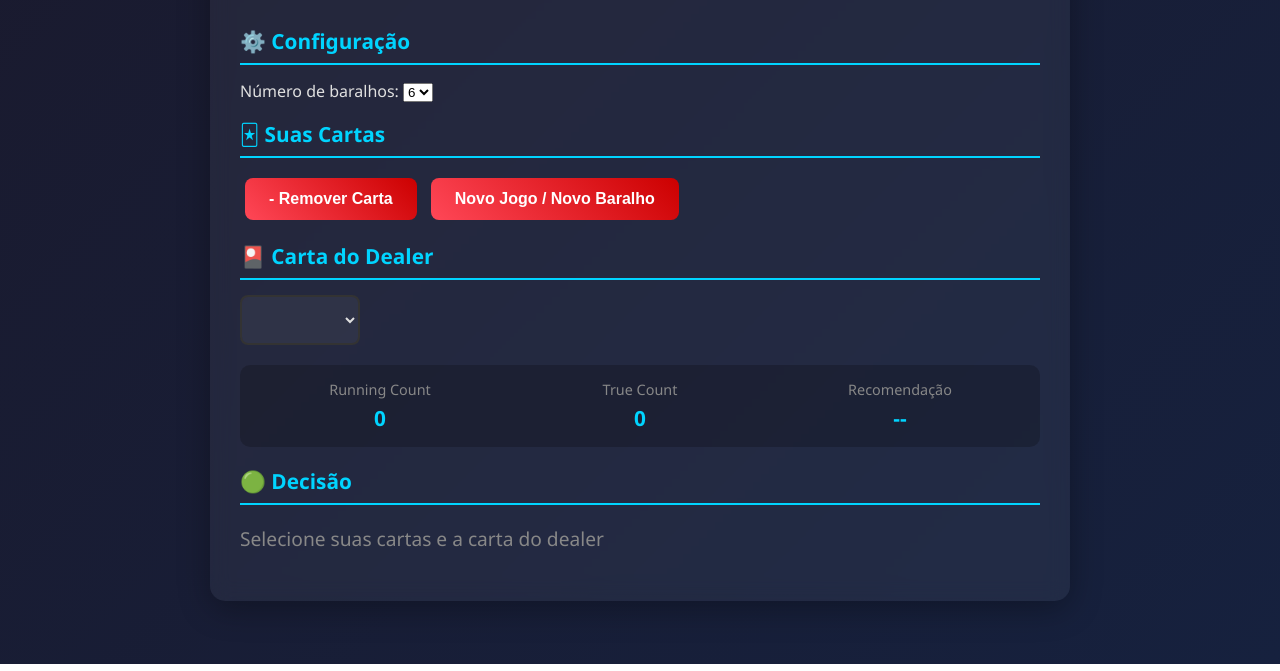
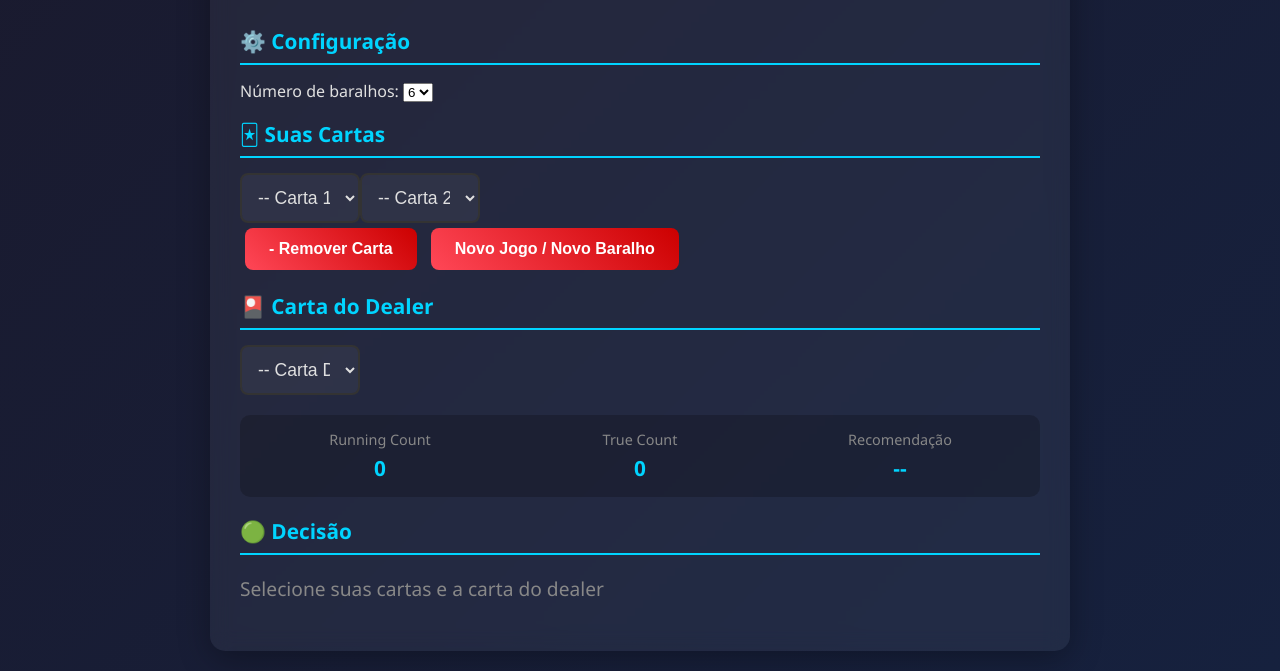
Before and after one commit to BlackSpinaL/BlackJack-Contagem, a plain HTML site: page index.html in a window 1280 px wide. Shown: the part 176-847 px from the top of the page. Drawn offline with Linux system fonts and the light colour scheme.

Commit message:
Update index.html

```diff
--- a/index.html
+++ b/index.html
@@ -82,7 +82,6 @@ let playerCards = ['', ''];
 let maxCards = 8;
 let runningCount = 0;
 let numDecks = 6;
-
 function setDecks(n){ numDecks=parseInt(n); resetCount(); }
 
 function cardCountValue(card){
@@ -97,10 +96,48 @@ function addCard(){
 function removeCard(){
   if(playerCards.length>2){ playerCards.pop(); updateCardInputs(); updateCount(); updateDecision(); }
 }
+
+function updateCardInputs(){
+  const container=document.getElementById('playerCardsContainer');
+  container.innerHTML='';
+  playerCards.forEach((card,index)=>{
+    const select=document.createElement('select');
+    select.className='card-select';
+    select.id=`card${index+1}`;
+    select.innerHTML=`<option value="">-- Carta ${index+1} --</option>
+      <option value="A">Ás</option><option value="2">2</option><option value="3">3</option>
+      <option value="4">4</option><option value="5">5</option><option value="6">6</option>
+      <option value="7">7</option><option value="8">8</option><option value="9">9</option>
+      <option value="10">10</option><option value="J">Valete</option><option value="Q">Dama</option><option value="K">Rei</option>`;
+    select.value=card;
+    select.onchange=()=>{
+      playerCards[index]=select.value;
+      updateCount();
+      updateDecision();
+    };
+    container.appendChild(select);
+  });
+  const dealer=document.getElementById('dealerCard');
+  dealer.innerHTML=`<option value="">-- Carta Dealer --</option>
+    <option value="A">Ás</option><option value="2">2</option><option value="3">3</option>
+    <option value="4">4</option><option value="5">5</option><option value="6">6</option>
+    <option value="7">7</option><option value="8">8</option><option value="9">9</option>
+    <option value="10">10</option><option value="J">Valete</option><option value="Q">Dama</option><option value="K">Rei</option>`;
+  dealer.onchange=()=>{ updateCount(); updateDecision(); };
+}
+
+function updateCount(){
+  runningCount=0;
+  playerCards.forEach(c=>{ runningCount+=cardCountValue(c); });
+  let trueCount=runningCount/numDecks;
+  document.getElementById("runningCount").textContent=runningCount;
+  document.getElementById("trueCount").textContent=trueCount.toFixed(2);
+
   if(trueCount>=2){
     document.getElementById("betAdvice").innerHTML = "<strong class='bet-red'>True Count: continue apostando</strong>";
   } else {
-    document.getElementById("betAdvice").innerHTML = "<strong class='bet-red'>True Count: pare as apostas</strong>";
+    document
+        document.getElementById("betAdvice").innerHTML = "<strong class='bet-red'>True Count: pare as apostas</strong>";
   }
 }
 
```
